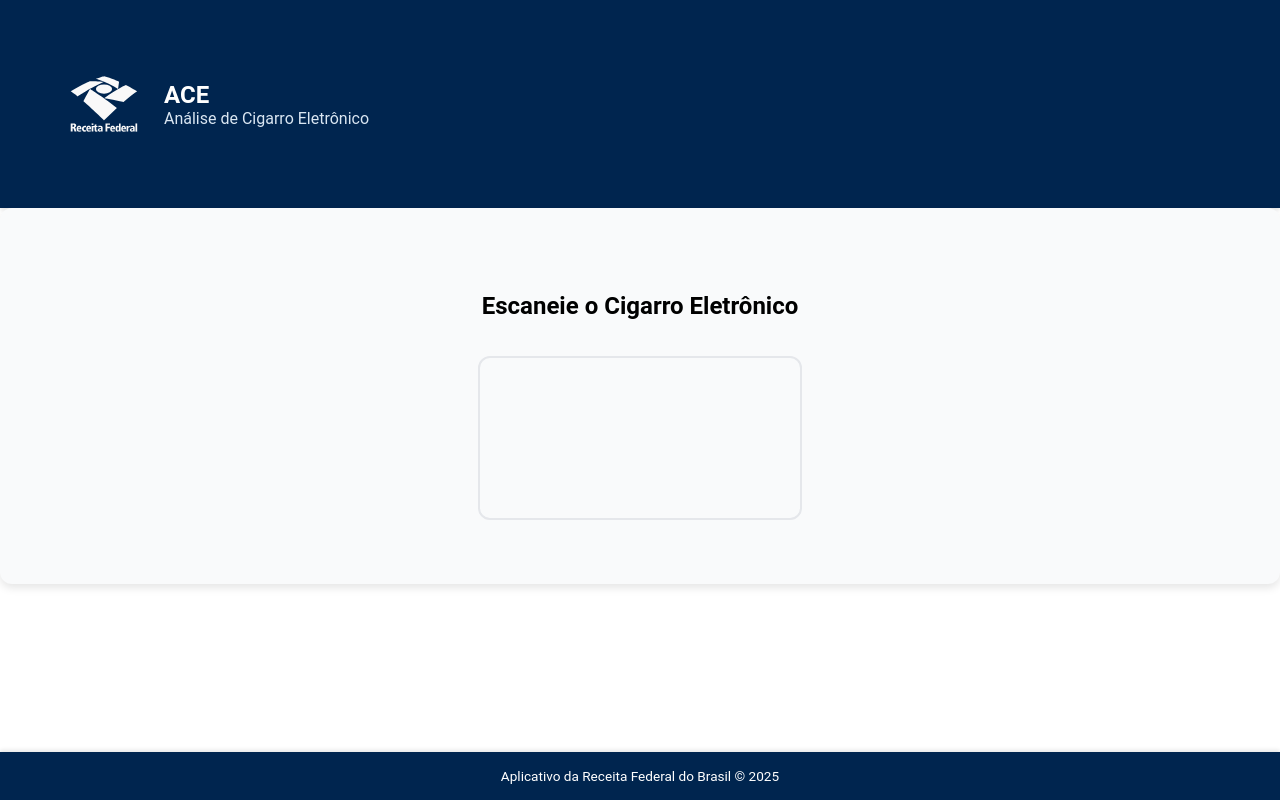
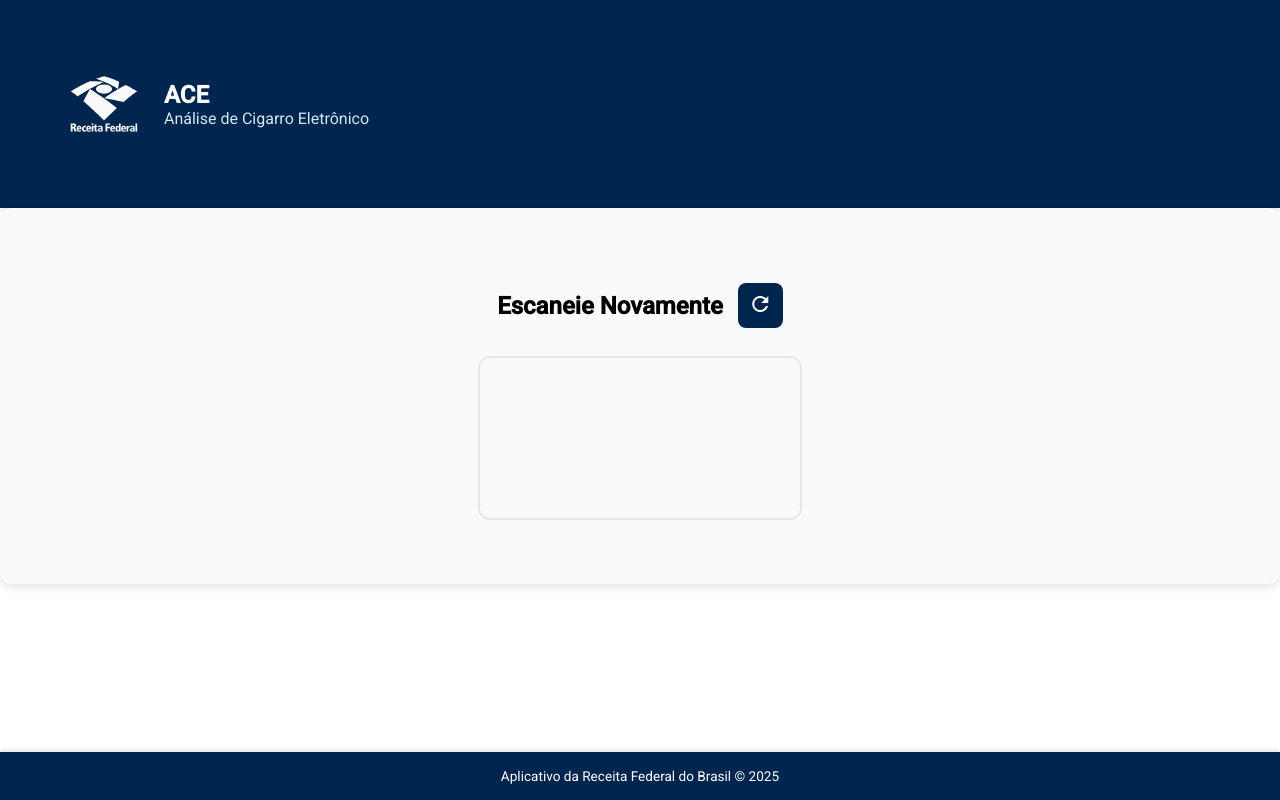
Before and after one commit to lfsouzar/Hackaton-RF-front, an Angular app: page / in a window 1280 px wide. Both pictures are taken after a click on the button "Abrir Câmera". Built offline with nearby package versions, Linux system fonts and the light colour scheme; no server answers.

Commit message:
2 models mocked

```diff
--- a/angular.json
+++ b/angular.json
@@ -30,6 +30,7 @@
               "src/assets"
             ],
             "styles": [
+              "@angular/material/prebuilt-themes/indigo-pink.css",
               "src/styles.scss"
             ],
             "scripts": []
@@ -90,6 +91,7 @@
               "src/assets"
             ],
             "styles": [
+              "@angular/material/prebuilt-themes/indigo-pink.css",
               "src/styles.scss"
             ],
             "scripts": []
--- a/package.json
+++ b/package.json
@@ -11,10 +11,12 @@
   "private": true,
   "dependencies": {
     "@angular/animations": "^17.2.0",
+    "@angular/cdk": "^17.3.10",
     "@angular/common": "^17.2.0",
     "@angular/compiler": "^17.2.0",
     "@angular/core": "^17.2.0",
     "@angular/forms": "^17.2.0",
+    "@angular/material": "^17.3.10",
     "@angular/platform-browser": "^17.2.0",
     "@angular/platform-browser-dynamic": "^17.2.0",
     "@angular/router": "^17.2.0",
--- a/src/app/app.component.html
+++ b/src/app/app.component.html
@@ -14,7 +14,20 @@
 
 
   <div class="container">
-    <h2 class="title">Escaneie o Cigarro Eletrônico</h2>
+    <ng-container *ngIf="!cameraOpen">
+      <h2 class="title">Escaneie o Cigarro Eletrônico</h2>
+    </ng-container>
+    <ng-container  *ngIf="cameraOpen">
+      <div class="h-container">
+        <h2 class="title">Escaneie Novamente</h2>
+        <button class="refresh-button" #refreshCamera (click)="scanAgain()">
+          <mat-icon>
+            refresh
+          </mat-icon>
+        </button>
+      </div>
+
+    </ng-container>
 
     <button class="capture-button" #camera (click)="startCamera(); camera.hidden = true">Abrir Câmera</button>
 
@@ -24,13 +37,14 @@
 
     </ng-container>
 
-    <div *ngIf="showToast1" class="toast">
+    <div *ngIf="showToast1" class="toast warning">
       Vape detectado! <br>
       Processando...
     </div>
 
     <div *ngIf="showToast2" class="toast">
-      Vape Canetinha Safado
+      <p>{{vapeDetected}}</p>
+      <b>Modelo: {{vapeModel}}</b>
     </div>
   </div>
 
--- a/src/app/app.component.scss
+++ b/src/app/app.component.scss
@@ -41,6 +41,31 @@ video {
   }
 }
 
+.refresh-button {
+  background-color: #00254f;
+  color: white;
+  &:hover {
+    background-color: rgba(0, 37, 79, 0.8);
+  }
+  padding: 2px;
+  width: 45px;
+  height: 45px;
+  border: none;
+  border-radius: 8px;
+  font-size: 1rem;
+  cursor: pointer;
+  transition: background 0.3s;
+}
+
+.h-container{
+  display: flex;
+  justify-content: center;
+  align-items: center;
+  h2{
+    margin-right: 15px;
+  }
+}
+
 .send-button {
   background-color: #10b981;
   color: white;
@@ -57,15 +82,24 @@ video {
 
 .toast {
   position: fixed;
-  bottom: 20px;
+  bottom: 75px;
   left: 50%;
   transform: translateX(-50%);
-  background: #4f46e5;
+  background: #4caf50;
   color: white;
-  padding: 1rem 1.5rem;
+  padding: 0 12px 12px 12px;
+  width: 250px;
   border-radius: 8px;
   box-shadow: 0 4px 8px rgba(0,0,0,0.2);
   animation: fadeIn 0.5s ease-out;
+  justify-content: center;
+  letter-spacing: 1px;
+  text-align: center;
+
+}
+.warning{
+  background: #ffca28 !important;
+  padding: 12px !important;
 }
 
 @keyframes fadeIn {
--- a/src/app/app.component.ts
+++ b/src/app/app.component.ts
@@ -2,11 +2,12 @@ import {Component, ElementRef, ViewChild} from '@angular/core';
 import { RouterOutlet } from '@angular/router';
 import {NgIf} from "@angular/common";
 import {HttpClient} from "@angular/common/http";
+import {MatIcon} from "@angular/material/icon";
 
 @Component({
   selector: 'app-root',
   standalone: true,
-    imports: [RouterOutlet, NgIf],
+  imports: [RouterOutlet, NgIf, MatIcon],
   templateUrl: './app.component.html',
   styleUrl: './app.component.scss'
 })
@@ -23,6 +24,9 @@ export class AppComponent {
   cameraOpen: boolean = false;
   showToast1: boolean = false;
   showToast2: boolean = false;
+  vapeDetected: string = '';
+  vapeModel: string = 'Caneta Descartável';
+  vapeCounter: number = 0;
 
   constructor(private http: HttpClient) {}
 
@@ -31,6 +35,7 @@ export class AppComponent {
 
   async startCamera() {
     this.cameraOpen = true;
+    this.vapeDetected = "BLVK Disposable - Ello";
     setTimeout(()=>{}, 1000)
     await navigator.mediaDevices.getUserMedia({ video: { facingMode: 'environment' } })
       .then(stream => {
@@ -41,14 +46,52 @@ export class AppComponent {
       });
 
     setTimeout( ()=>{
-      this.showToast1 = true
+      this.showToast1 = true;
+      setTimeout( ()=>{
+        this.showToast1 = false;
+        setTimeout( ()=>{
+          this.showToast2 = true;
+          setTimeout(()=>{
+            this.showToast1 = false;
+            this.showToast2 = false;
+          }, 4500);
+        }, 200)
+      }, 2000);
     }, 700)
+
+
+
+
+  }
+
+  scanAgain() {
+    this.showToast1 = false;
+    this.showToast2 = false;
+    this.vapeCounter += 1;
+
+    if (this.vapeCounter % 2 === 0) {
+      this.vapeDetected = "BLVK Disposable - Ello";
+    } else {
+      this.vapeDetected = "BalMY MAX";
+    }
+
+    // setTimeout( ()=>{
+    //
+    // }, 1000);
+
     setTimeout( ()=>{
-      this.showToast1 = false;
+      this.showToast1 = true;
       setTimeout( ()=>{
-        this.showToast2 = true;
-      }, 200)
-    }, 4000)
+        this.showToast1 = false;
+        setTimeout( ()=>{
+          this.showToast2 = true;
+          setTimeout(()=>{
+            this.showToast1 = false;
+            this.showToast2 = false;
+          }, 4500);
+        }, 200)
+      }, 2000);
+    }, 700)
 
   }
 
@@ -65,4 +108,6 @@ export class AppComponent {
 
     return new Blob([ab], { type: mimeString });
   }
+
+
 }
--- a/src/app/app.config.ts
+++ b/src/app/app.config.ts
@@ -3,11 +3,12 @@ import { provideRouter } from '@angular/router';
 
 import { routes } from './app.routes';
 import {HttpClientModule, provideHttpClient} from "@angular/common/http";
+import { provideAnimationsAsync } from '@angular/platform-browser/animations/async';
 
 export const appConfig: ApplicationConfig = {
   providers: [
     provideRouter(routes),
-    provideHttpClient(),
+    provideHttpClient(), provideAnimationsAsync(),
 
   ]
 };
--- a/src/index.html
+++ b/src/index.html
@@ -6,6 +6,8 @@
   <base href="/">
   <meta name="viewport" content="width=device-width, initial-scale=1">
   <link rel="icon" type="image/x-icon" href="favicon.ico">
+  <link href="https://fonts.googleapis.com/css2?family=Roboto:wght@300;400;500&display=swap" rel="stylesheet">
+  <link href="https://fonts.googleapis.com/icon?family=Material+Icons" rel="stylesheet">
 </head>
 <body>
   <app-root></app-root>
--- a/src/styles.scss
+++ b/src/styles.scss
@@ -19,3 +19,6 @@ app-root{
   flex-direction: column;
   flex: 1;
 }
+
+html, body { height: 100%; }
+body { margin: 0; font-family: Roboto, "Helvetica Neue", sans-serif; }
```
Also changed, not shown: 1 other file (tests, documents, lock files or other folders).
